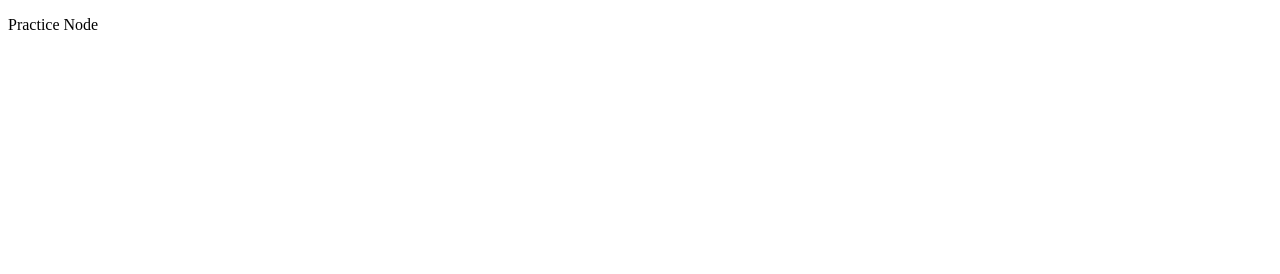
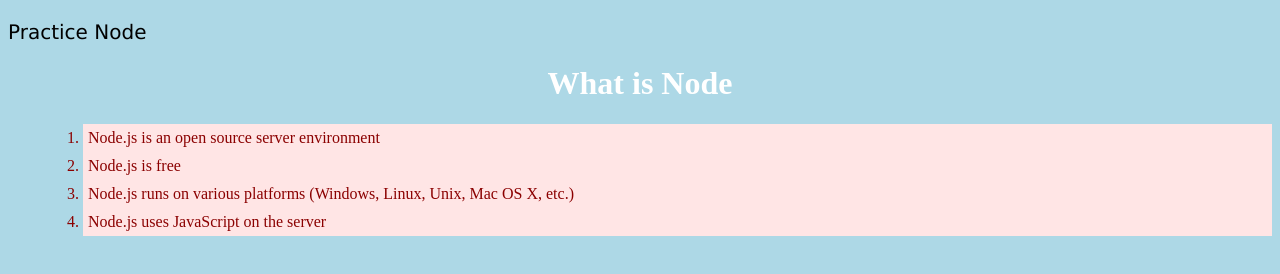
Before and after one commit to Kavishka-99/Node_Learning, a website: page myApp/views/index.html in a window 1280 px wide. Drawn offline with Linux system fonts and the light colour scheme.

Commit message:
Serve Static Assets

```diff
--- /dev/null
+++ b/myApp/public/style.css
@@ -0,0 +1,20 @@
+body {
+  background-color: lightblue;
+}
+
+h1 {
+  color: white;
+  text-align: center;
+}
+
+p {
+  font-family: verdana;
+  font-size: 20px;
+}
+
+ol li {
+  background: #ffe5e5;
+  color: darkred;
+  padding: 5px;
+  margin-left: 35px;
+}
--- a/myApp/views/index.html
+++ b/myApp/views/index.html
@@ -1,9 +1,17 @@
 <!DOCTYPE html>
 <html>
-    <head>
-        <title> Learn Node </title>
-    </head>
-    <body>
-        <p>Practice Node</p>
-    </body>
+<head>
+    <title>Learn Node</title>
+    <link rel="stylesheet" href="/public/style.css">
+</head>
+<body>
+    <p>Practice Node</p>
+    <h1>What is Node</h1>
+    <ol>
+        <li>Node.js is an open source server environment</li>
+        <li>Node.js is free</li>
+        <li>Node.js runs on various platforms (Windows, Linux, Unix, Mac OS X, etc.)</li>
+        <li>Node.js uses JavaScript on the server</li>
+    </ol>
+</body>
 </html>
```
Also changed, not shown: myApp/myApp.js (+11 -5 lines).
